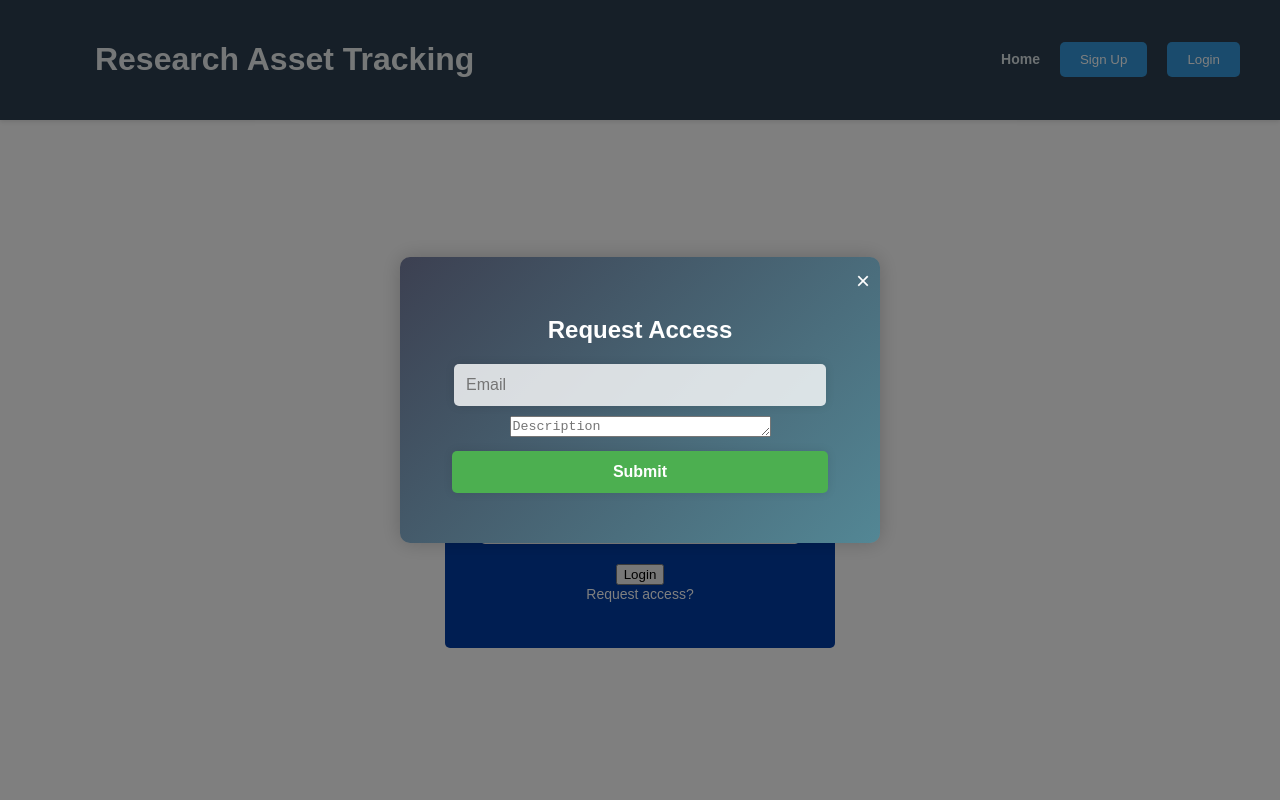
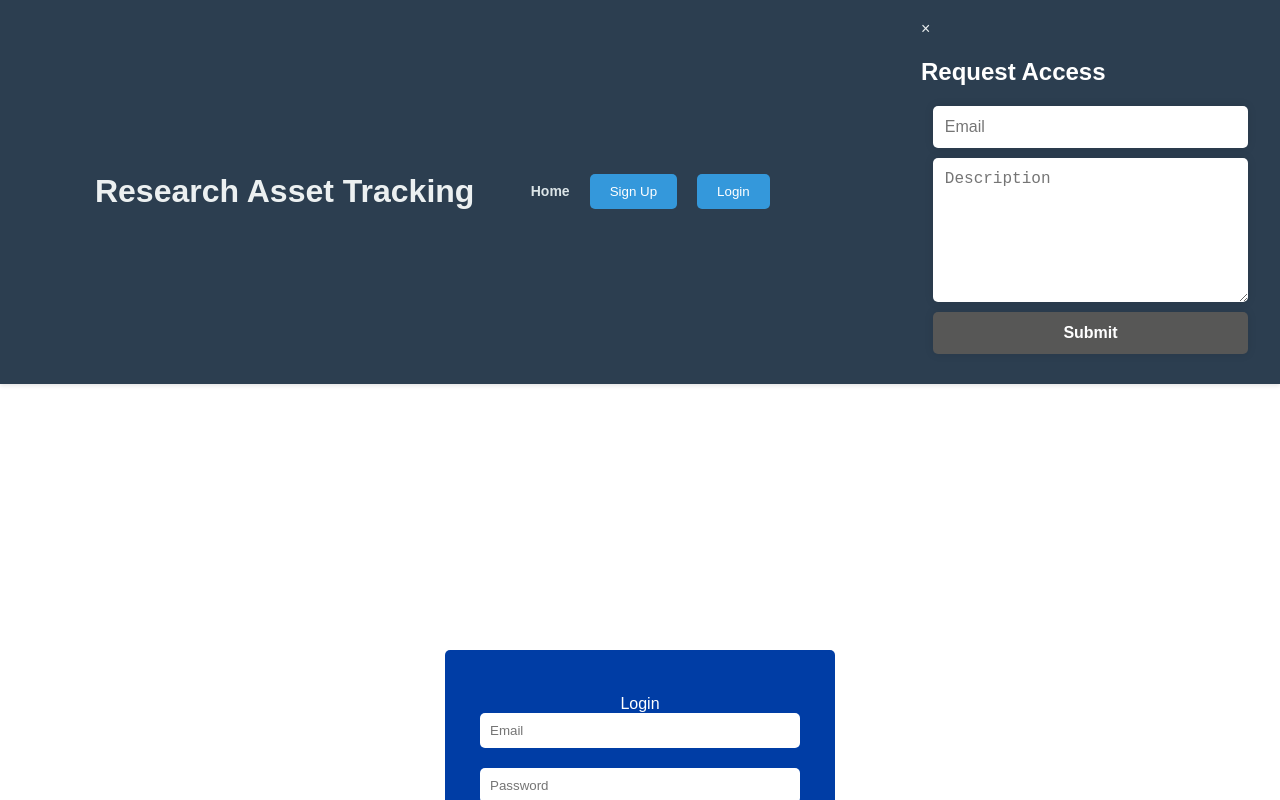
Before and after one commit to slu-csci-5030/RAM_Team_SLU, a React (Vite) app in the folder Frontend/: page / in a window 1280 px wide. Both pictures are taken after a click on the button "Sign Up". Shown: the top 800 px of the page. Built offline with nearby package versions, Linux system fonts and the light colour scheme.

Commit message:
Request Access Functionality styling 01

```diff
--- a/Frontend/src/assets/Styles/CompanyDescription.css
+++ b/Frontend/src/assets/Styles/CompanyDescription.css
@@ -24,3 +24,7 @@
   border-radius: 5px;
   background-color: #fff;
 }
+.request__access {
+  margin-top: 10px;
+  text-align: center;
+}
--- a/Frontend/src/assets/Styles/Modal.css
+++ b/Frontend/src/assets/Styles/Modal.css
@@ -1,43 +1,3 @@
-/* Modal.css */
-
-.modal {
-    display: flex;
-    align-items: center;
-    justify-content: center;
-    position: fixed;
-    z-index: 1;
-    left: 0;
-    top: 0;
-    width: 100%;
-    height: 100%;
-    background-color: rgba(0, 0, 0, 0.5);
-}
-
-.modal-content {
-    background: linear-gradient(135deg, #3c4051, #538795);
-    padding: 40px;
-    border-radius: 10px;
-    box-shadow: 0px 0px 20px rgba(0, 0, 0, 0.2);
-    max-width: 400px;
-    width: 90%; /* Adjusted width */
-    text-align: center;
-    position: relative;
-}
-
-.close {
-    position: absolute;
-    top: 10px;
-    right: 10px;
-    color: #fff;
-    font-size: 24px;
-    cursor: pointer;
-    transition: transform 0.3s ease;
-}
-
-.close:hover {
-    transform: scale(1.1);
-}
-
 .modal h2 {
     color: #fff;
     margin-bottom: 20px;
@@ -47,36 +7,43 @@
 .modal input[type="password"],
 .modal input[type="text"],
 .modal input[type="tel"],
+.modal textarea,
 .modal button {
     display: block;
     margin: 10px auto;
-    width: calc(100% - 24px); /* Adjusted width to account for padding */
+    width: calc(100% - 24px);
     padding: 12px;
     border-radius: 5px;
     border: none;
-    background-color: rgba(255, 255, 255, 0.8);
+    background-color: rgba(255, 255, 255);
     box-shadow: 0px 0px 10px rgba(0, 0, 0, 0.1);
     transition: background-color 0.3s ease;
     max-width: 100%;
-    font-size: 16px; /* Adjust font size */
+    font-size: 16px;
 }
 
 .modal input[type="email"],
 .modal input[type="password"],
 .modal input[type="text"],
-.modal input[type="tel"] {
+.modal input[type="tel"]
+ {
+    width: calc(93% - 24px);
+}
+
+.modal textarea {
+    height: 120px;
     width: calc(93% - 24px);
 }
 
 .modal button {
-    background-color: #4CAF50;
+    background-color: #575756;
     color: #fff;
     font-weight: bold;
     cursor: pointer;
     transition: background-color 0.3s ease;
-    font-size: 16px; /* Adjust font size */
+    font-size: 16px;
 }
 
 .modal button:hover {
-    background-color: #45a049;
+    background-color:#04a4de;
 }
```
